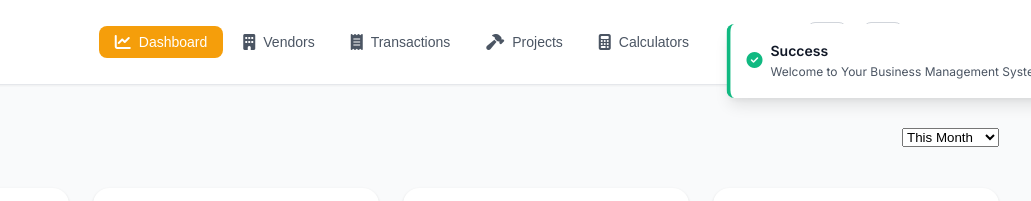
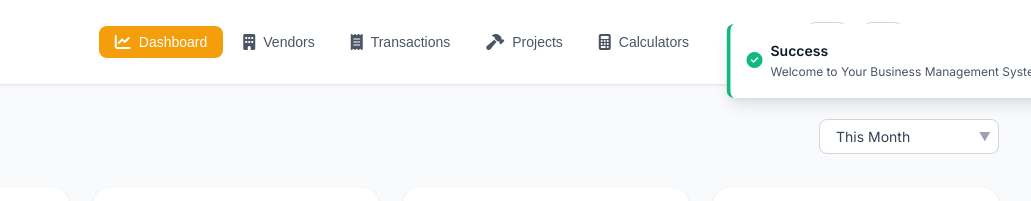
Before and after one commit to tv786/business-management, a plain HTML site: page index.html in a window 1280 px wide. Shown: the top 201 px of the page, 249-1280 px from the left. Drawn offline with nearby package versions, Linux system fonts and the light colour scheme.

Commit message:
changes for light theme

```diff
--- a/styles/components.css
+++ b/styles/components.css
@@ -27,6 +27,48 @@
     font-size: var(--font-size-sm);
     font-weight: 500;
     color: var(--gray-700);
+}
+
+
+.date-filter {
+    position: relative;
+    min-width: 180px !important;
+}
+
+.date-filter::after {
+    content: "▼" !important;
+    position: absolute;
+    right: var(--spacing-sm) !important;
+    top: 50%;
+    transform: translateY(-50%) !important;
+    font-size: var(--font-size-xs);
+    color: var(--gray-400) !important;
+    pointer-events: none !important;
+}
+
+select#dashboard-period {
+    width: 100%;
+    padding: var(--spacing-sm) var(--spacing-md);
+    padding-right: var(--spacing-xl); /* Extra space for dropdown arrow */
+    border: var(--border-width) solid var(--gray-300);
+    border-radius: var(--border-radius);
+    font-size: var(--font-size-sm);
+    font-family: var(--font-family);
+    color: var(--gray-700);
+    background-color: var(--white);
+    appearance: none; /* Remove default styling */
+    cursor: pointer;
+    transition: var(--transition) !important;
+}
+
+#dashboard-period:hover {
+    border-color: var(--gray-400);
+}
+
+#dashboard-period:focus {
+    outline: none;
+    border-color: var(--primary-color);
+    box-shadow: 0 0 0 3px var(--primary-light);
 }
 
 /* Transaction Summary */
```
Also changed, not shown: styles/responsive.css (+4 -4 lines).
